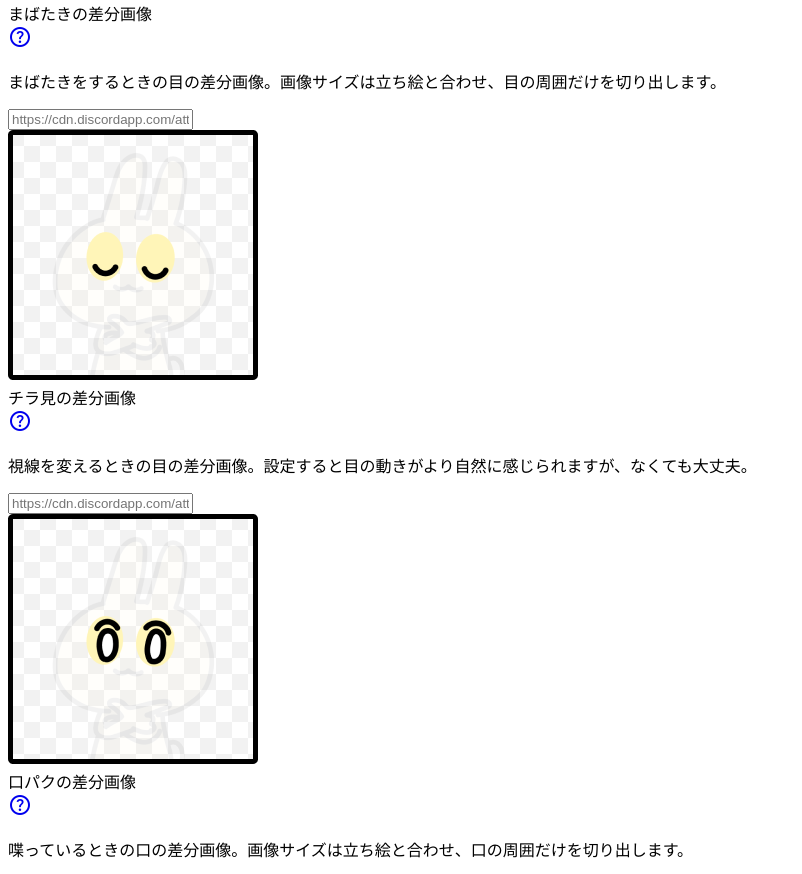
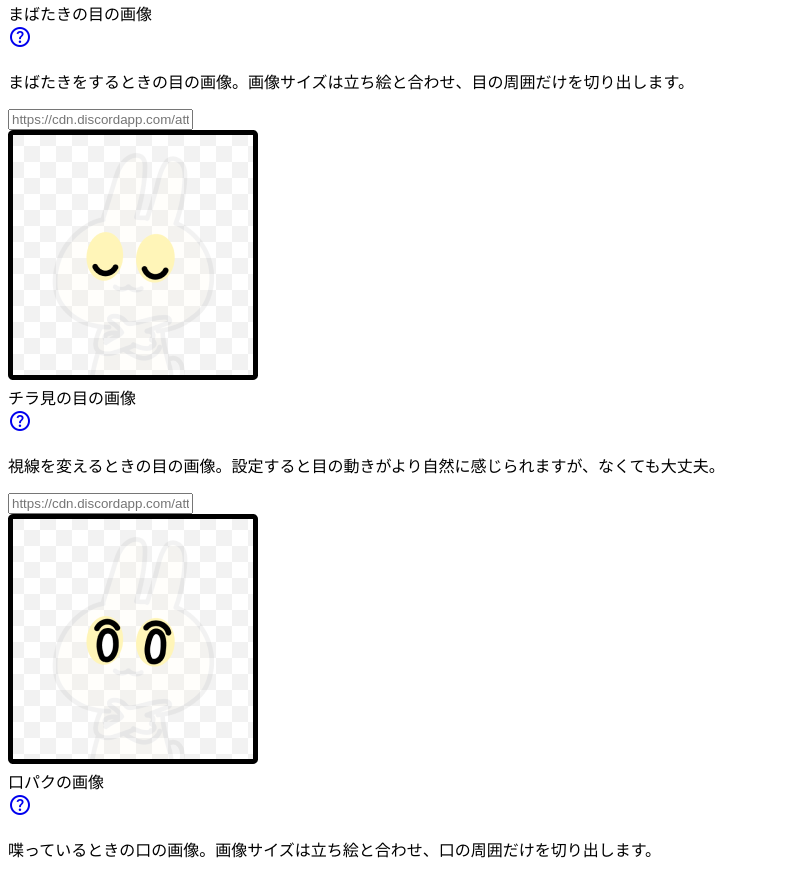
Before and after one commit to cocopon/avatar-css-streamkit, a website with bundled scripts: page src/static/index.html in a window 1280 px wide. Shown: the part 831-1705 px from the top of the page, without its empty margins (0-802 px from the left). Built offline with nearby package versions, Linux system fonts and the light colour scheme; a script that the page names is missing; a web font is replaced by a local one.

```diff
--- a/src/static/index.html
+++ b/src/static/index.html
@@ -96,7 +96,7 @@
 							<div class="field_main">
 								<div class="field_label">
 									<label for="image_base">
-										まばたきの差分画像
+										まばたきの目の画像
 										<div class="field_help">
 											<a class="helpButton" href="./usage/#draw" target="_blank">
 												<span class="material-symbols-outlined button_icon">help</span>
@@ -104,7 +104,7 @@
 										</div>
 									</label>
 									<aside>
-										<p>まばたきをするときの目の差分画像。画像サイズは立ち絵と合わせ、目の周囲だけを切り出します。</p>
+										<p>まばたきをするときの目の画像。画像サイズは立ち絵と合わせ、目の周囲だけを切り出します。</p>
 									</aside>
 								</div>
 								<div class="field_input">
@@ -121,7 +121,7 @@
 							<div class="field_main">
 								<div class="field_label">
 									<label for="image_base">
-										チラ見の差分画像
+										チラ見の目の画像
 										<div class="field_help">
 											<a class="helpButton" href="./usage/#draw" target="_blank">
 												<span class="material-symbols-outlined button_icon">help</span>
@@ -129,7 +129,7 @@
 										</div>
 									</label>
 									<aside>
-										<p>視線を変えるときの目の差分画像。設定すると目の動きがより自然に感じられますが、なくても大丈夫。</p>
+										<p>視線を変えるときの目の画像。設定すると目の動きがより自然に感じられますが、なくても大丈夫。</p>
 									</aside>
 								</div>
 								<div class="field_input">
@@ -146,7 +146,7 @@
 							<div class="field_main">
 								<div class="field_label">
 									<label for="image_base">
-										口パクの差分画像
+										口パクの画像
 										<div class="field_help">
 											<a class="helpButton" href="./usage/#draw" target="_blank">
 												<span class="material-symbols-outlined button_icon">help</span>
@@ -154,7 +154,7 @@
 										</div>
 									</label>
 									<aside>
-										<p>喋っているときの口の差分画像。画像サイズは立ち絵と合わせ、口の周囲だけを切り出します。</p>
+										<p>喋っているときの口の画像。画像サイズは立ち絵と合わせ、口の周囲だけを切り出します。</p>
 									</aside>
 								</div>
 								<div class="field_input">
```
Also changed, not shown: src/static/usage/index.html (+4 -4 lines).
